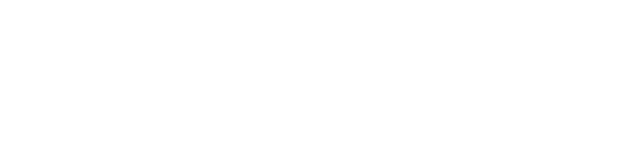
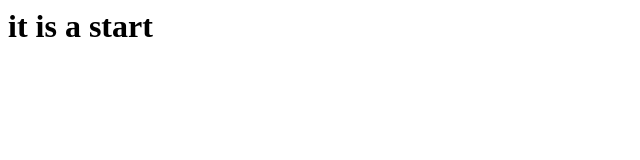
Before and after one commit to jctmcclain/caffeinated-climber, a plain HTML site: page docs/index.html in a window 1280 px wide. Shown: the whole page, without its empty margins (0-640 px from the left). Drawn offline with Linux system fonts and the light colour scheme.

Commit message:
Update basic html
Basic html

```diff
--- a/docs/index.html
+++ b/docs/index.html
@@ -3,5 +3,6 @@
 <title>Caffeinated Climber</title>
 </head>
 <body>
+    <h1>it is a start</h1>
 </body>
 </html>
```
